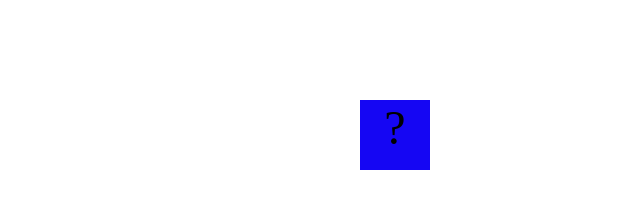
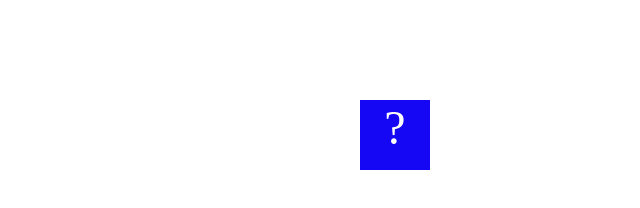
Before and after one commit to DrewPenney/DrewPenney.github.io, a plain HTML site: page projects/bouncing-box/index.html in a window 1280 px wide. Shown: the full height of the page, 640-1280 px from the left. Drawn offline with Linux system fonts and the light colour scheme.

Commit message:
add bouncing box

```diff
--- a/projects/bouncing-box/index.html
+++ b/projects/bouncing-box/index.html
@@ -10,6 +10,7 @@
 			height: 70px;
 			background-color: rgb(21, 6, 243);
 			font-size: 300%;
+			color: rgb(255, 255, 255);
 			text-align: center;
 			user-select: none;
 			display: block;
@@ -42,7 +43,7 @@
 			var boardWidth = board.width();	// the maximum X-Coordinate of the screen
 
 			// Every 50 milliseconds, call the update Function (see below)
-			setInterval(update, 50);
+			var Interval = setInterval(update, 50);
 
 			// Every time the box is clicked, call the handleBoxClick Function (see below)
 			box.on('click', handleBoxClick);
```
